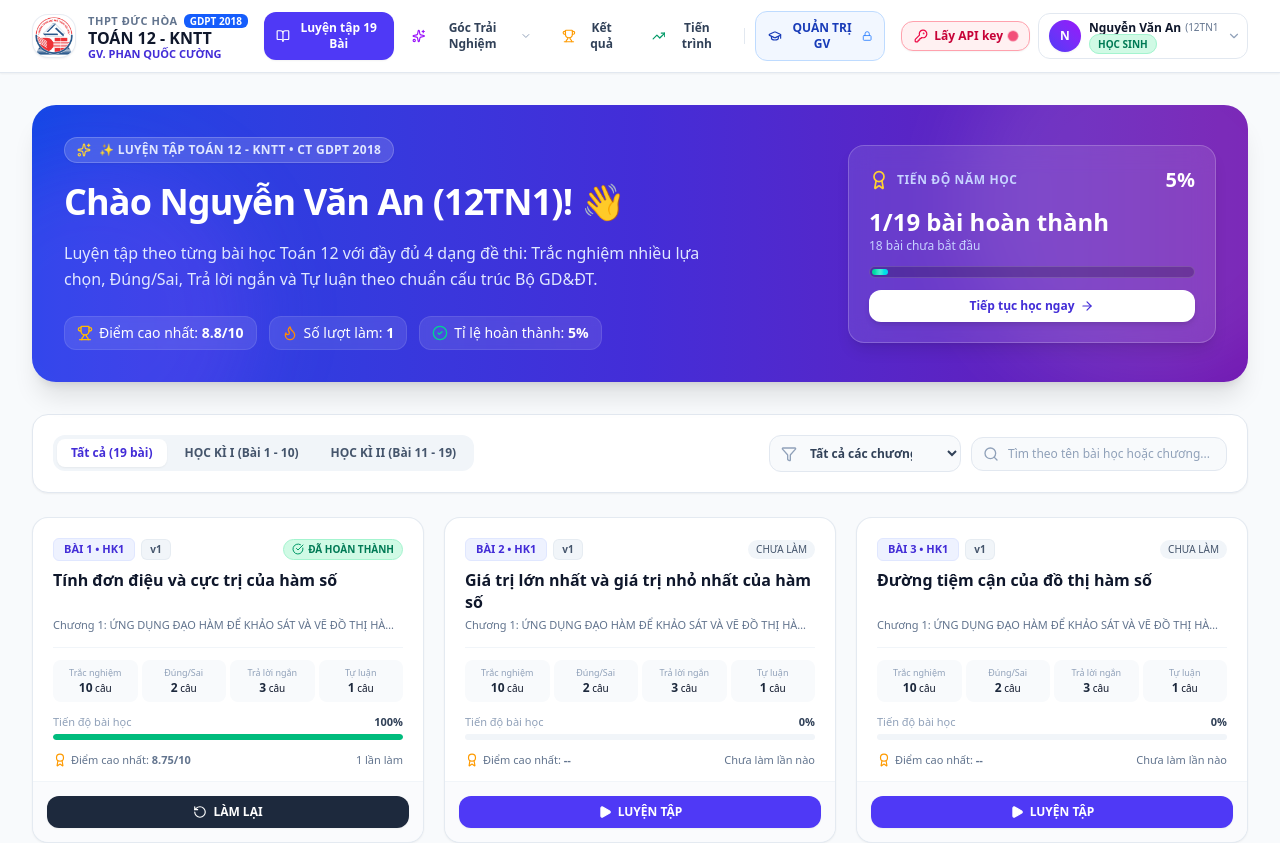
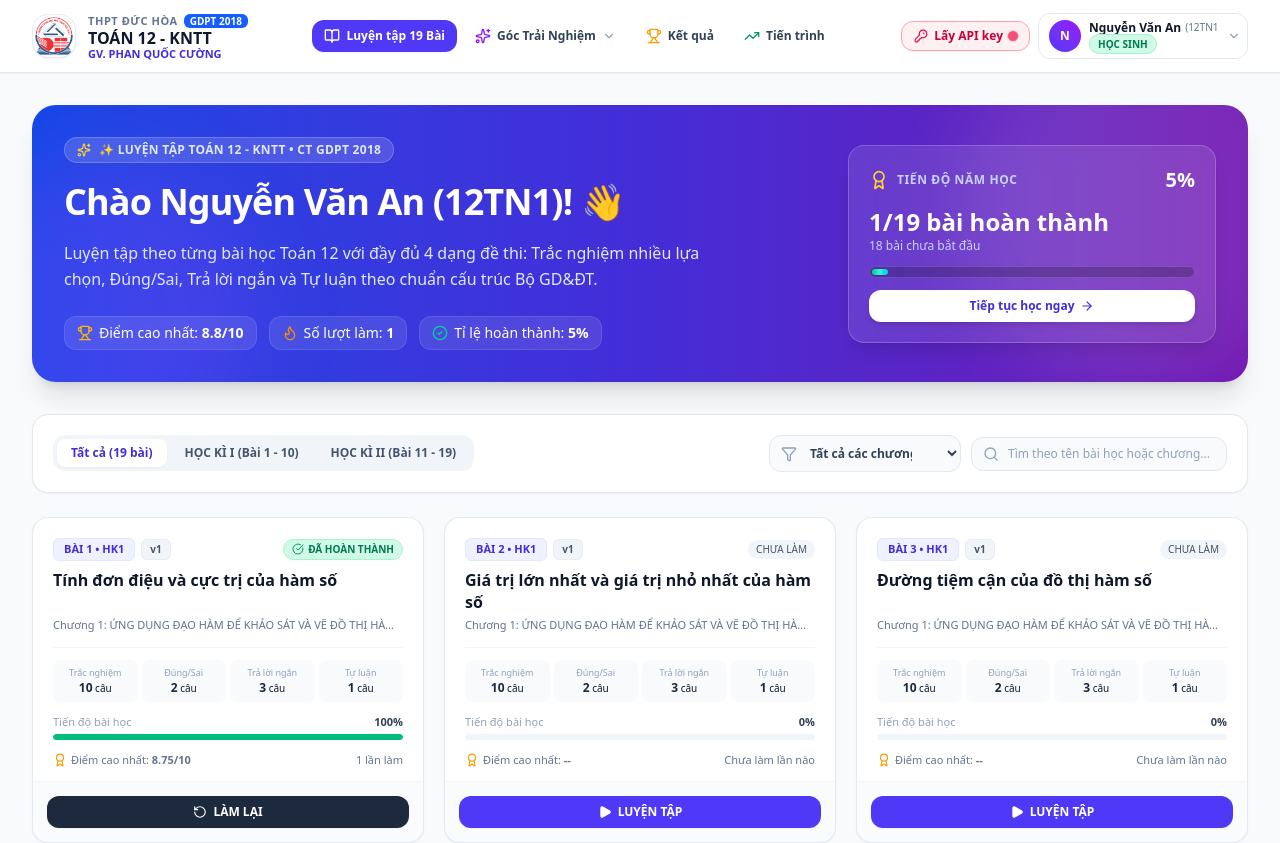
Before and after one commit to pqcuongdhstoan-maker/AppLuyenTapToan12-ThayCuong36, a React (Vite) app: page / in a window 1280 px wide. Shown: the top 843 px of the page. Built offline with nearby package versions, Linux system fonts and the light colour scheme.

Commit message:
Feat: Phan quyen chat che Menu Profile va Header: Tai khoan Hoc sinh chi thay Doi mat khau, Dang nhap khac, Dang ky moi, Dang xuat

```diff
--- a/src/components/header/Header.tsx
+++ b/src/components/header/Header.tsx
@@ -81,6 +81,15 @@ export const Header: React.FC<HeaderProps> = ({
         return <span className="px-2 py-0.5 text-[10px] font-black bg-emerald-100 text-emerald-700 rounded-full border border-emerald-200">HỌC SINH</span>;
     }
   };
+
+  const isTeacherOrAdmin = Boolean(
+    currentUser && (
+      currentUser.role === UserRole.TEACHER ||
+      currentUser.role === UserRole.ADMIN ||
+      String(currentUser.role) === 'TEACHER' ||
+      String(currentUser.role) === 'ADMIN'
+    )
+  );
 
   const isToolActive = ['speed-battle', 'flashcards', 'interactive-grapher', 'ai-assist'].includes(activeView);
 
@@ -241,9 +250,10 @@ export const Header: React.FC<HeaderProps> = ({
                 Tiến trình
               </button>
 
-              {/* Nhóm 4: Quản trị (Có Khóa Mật Khẩu Bảo Vệ) */}
+              {/* Nhóm 4: Quản trị (Chỉ Giáo viên & Admin mới hiển thị) */}
+              {isTeacherOrAdmin && (
+                <>
                   <div className="h-4 w-px bg-slate-200 mx-1" />
-
                   <button
                     onClick={() => handleAdminNavClick('teacher-dashboard')}
                     className={`px-3 py-2 rounded-xl text-xs font-black transition-all flex items-center gap-1.5 border ${
@@ -257,6 +267,8 @@ export const Header: React.FC<HeaderProps> = ({
                     <span>QUẢN TRỊ GV</span>
                     <Lock className="w-3 h-3 text-blue-500" />
                   </button>
+                </>
+              )}
             </nav>
 
             {/* 3. RIGHT: Gemini Key & Profile Dropdown */}
@@ -338,6 +350,9 @@ export const Header: React.FC<HeaderProps> = ({
                         Đổi mật khẩu tài khoản
                       </button>
 
+                      {/* Các chức năng quản trị: CHỈ HIỂN THỊ TRÊN TÀI KHOẢN GIÁO VIÊN HOẶC QUẢN TRỊ VIÊN */}
+                      {isTeacherOrAdmin && (
+                        <>
                           <button
                             onClick={() => {
                               setShowProvisioningModal(true);
@@ -359,6 +374,8 @@ export const Header: React.FC<HeaderProps> = ({
                             <ShieldAlert className="w-3.5 h-3.5 text-purple-600" />
                             Quản trị Hệ thống (Admin)
                           </button>
+                        </>
+                      )}
 
                       <div className="border-t border-slate-100 my-1 pt-1" />
 
@@ -466,6 +483,7 @@ export const Header: React.FC<HeaderProps> = ({
             >
               📈 Tiến trình
             </button>
+            {isTeacherOrAdmin && (
               <button
                 onClick={() => handleAdminNavClick('teacher-dashboard')}
                 className={`px-3 py-1.5 rounded-xl whitespace-nowrap font-black border ${
@@ -474,6 +492,7 @@ export const Header: React.FC<HeaderProps> = ({
               >
                 🔒 Quản trị GV
               </button>
+            )}
           </div>
         </div>
       </header>
```
Lines whose indentation alone changed are shown as unchanged.
